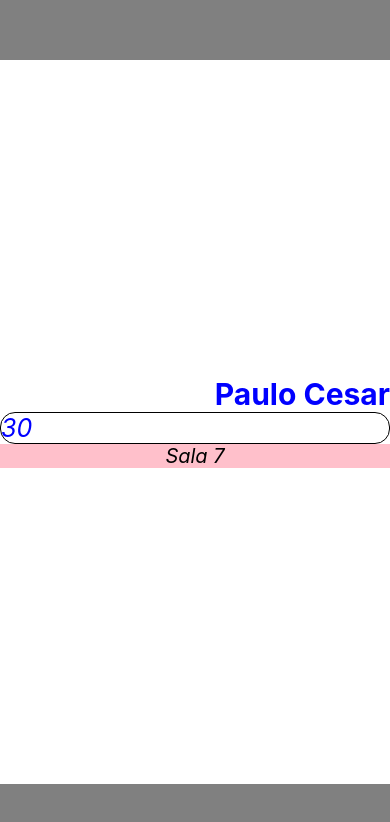
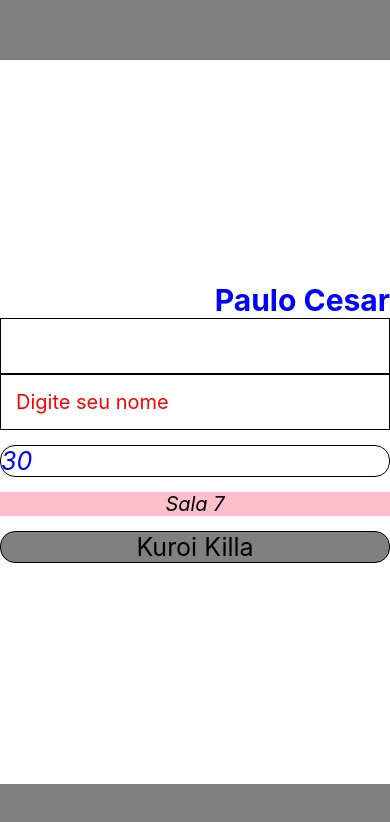
Before and after one commit to Zuitow/AplicativoReact, a React Native app: screen / in a window 390 px wide. Shown: the top 822 px of the page. Built offline with nearby package versions, Linux system fonts and the light colour scheme.

Commit message:
Só pra ter certeza né

```diff
--- a/App.js
+++ b/App.js
@@ -1,15 +1,19 @@
 import { StatusBar } from 'expo-status-bar';
-import { StyleSheet, Text, View } from 'react-native';
+import { StyleSheet, Text, View, TextInput } from 'react-native';
 
 export default function App() {
+
   return (
     <View style={styles.container}>
       <View style={{ backgroundColor: 'gray', width: '100%', height: 60 }}>
       </View>
       <View style={styles.secondaryContainer}>
         <Text style={{ color: 'blue', fontSize: 30, fontWeight: 'bold', textAlign: 'end' }}>Paulo Cesar</Text>
-        <Text style={{ color: 'blue', fontSize: 25, fontStyle: 'italic', textAlign: 'start', borderWidth: 1, borderColor: 'black', borderRadius: 15 }}>30</Text>
-        <Text style={{ color: 'black', backgroundColor: 'pink', fontSize: 20, fontStyle: 'italic', textAlign: 'center' }}>Sala 7</Text>
+        <TextInput style={styles.inputName} ></TextInput>
+        <TextInput style={styles.inputName} placeholder='Digite seu nome' secureTextEntry= {true} keyboardType='numeric' ></TextInput>
+        <Text style={{ color: 'blue', fontSize: 25, fontStyle: 'italic', textAlign: 'start', borderWidth: 1, borderColor: 'black', borderRadius: 15, marginTop: 15 }}>30</Text>
+        <Text style={{ color: 'black', backgroundColor: 'pink', fontSize: 20, fontStyle: 'italic', textAlign: 'center', marginTop: 15 }}>Sala 7</Text>
+        <Text style={{color: 'black',fontSize: 25, backgroundColor: 'gray', borderWidth: 1, borderColor: 'black', borderRadius: 15, textAlign: 'center', marginTop: 15}}>Kuroi Killa</Text>
       </View>
       <View style={{ backgroundColor: 'gray', width: '100%', height: 60 }}>
       </View>
@@ -27,4 +31,13 @@ const styles = StyleSheet.create({
     justifyContent: 'center',
     backgroundColor: '#fff',
   },
+  inputName: {
+    borderWidth: 1,
+    borderColor: 'black',
+    padding: 15,
+    fontSize: 20,
+    placeholder:'Digite seu nome',
+    inputMode: 'text',
+    placeholderTextColor: 'red'
+  }
 });
```
